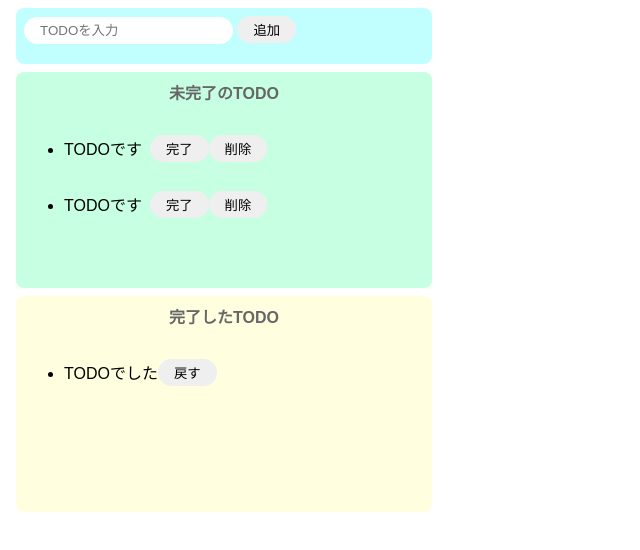
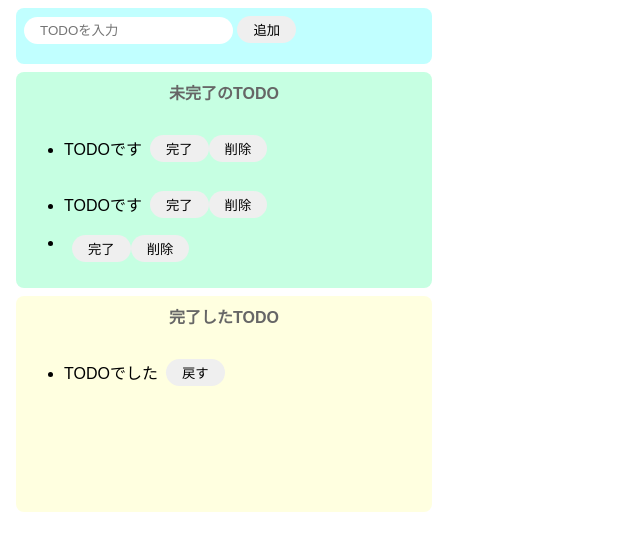
Before and after one commit to tuuuuuuken/udemy_modern_javascipt_react_beginner, a website built with Parcel: page index.html in a window 1280 px wide. Both pictures are taken after a click on the button "追加". Shown: the whole page, without its empty margins (0-640 px from the left). Built offline with nearby package versions, Linux system fonts and the light colour scheme.

Commit message:
[wip]プレーンJS版

```diff
--- a/index.html
+++ b/index.html
@@ -8,12 +8,12 @@
 
 <body>
 	<div class="input-area">
-		<input placeholder="TODOを入力" />
-		<button>追加</button>
+		<input id="add-text" placeholder="TODOを入力" />
+		<button id="add-button">追加</button>
 	</div>
 	<div class="imcomplete-area">
 		<p class="title">未完了のTODO</p>
-		<ul>
+		<ul id="imcomplete-list">
 			<li>
 				<div class="list-row">
 					<p class="list-title">TODOです</p>
@@ -32,10 +32,10 @@
 	</div>
 	<div class="complete-area">
 		<p class="title">完了したTODO</p>
-		<ul>
+		<ul id="complete-list">
 			<li>
 				<div class="list-row">
-					<p>TODOでした</p>
+					<p class="list-title">TODOでした</p>
 			    	<button>戻す</button>
 				</div>
 			</li>
--- a/src/index.js
+++ b/src/index.js
@@ -1 +1,40 @@
 import "./styles.css";
+
+const onClickAdd = () => {
+  const inputText = document.getElementById("add-text").value;
+  document.getElementById("add-text").value = "";
+
+  const li = document.createElement("li");
+
+  const div = document.createElement("div");
+  div.className = "list-row";
+
+  const p = document.createElement("p");
+  p.className = "list-title";
+  p.innerText = inputText;
+
+  const completeButton = document.createElement("button");
+  completeButton.innerText = "完了";
+  completeButton.addEventListener("click", () => {
+    const targetLi = completeButton.parentNode.parentNode;
+    document.getElementById("imcomplete-list").removeChild(targetLi);
+  });
+
+  const deleteButton = document.createElement("button");
+  deleteButton.innerText = "削除";
+  deleteButton.addEventListener("click", () => {
+    const targetLi = deleteButton.parentNode.parentNode;
+    document.getElementById("imcomplete-list").removeChild(targetLi);
+  });
+
+  li.appendChild(div);
+  div.appendChild(p);
+  div.appendChild(completeButton);
+  div.appendChild(deleteButton);
+
+  document.getElementById("imcomplete-list").appendChild(li);
+};
+
+document
+  .getElementById("add-button")
+  .addEventListener("click", () => onClickAdd());
```
Also changed, not shown: 1 other file.
